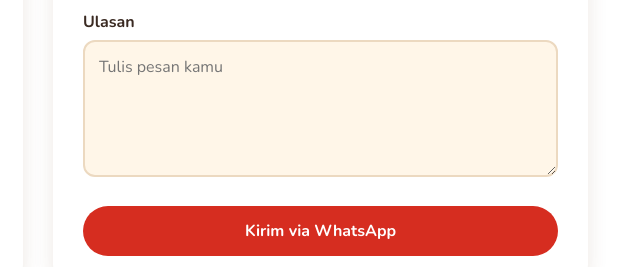
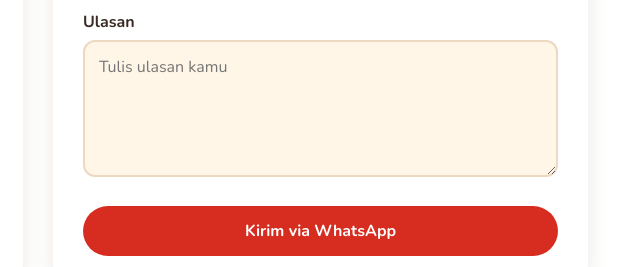
Before and after one commit to fharizgemink-tech/Ayam-Geprek-EnJRizz-, a plain HTML site: page index.html in a window 1280 px wide. Shown: the part 6680-6947 px from the top of the page, 602-1242 px from the left. Drawn offline with nearby package versions, Linux system fonts and the light colour scheme; a script that the page names is missing; files whose address does not match are found by name.

Commit message:
Update index.html

```diff
--- a/index.html
+++ b/index.html
@@ -431,7 +431,7 @@
             <label for="email">Email (opsional)</label>
             <input type="email" id="email" placeholder="email@contoh.com">
             <label for="pesan">Ulasan</label>
-            <textarea id="pesan" rows="4" placeholder="Tulis pesan kamu"></textarea>
+            <textarea id="pesan" rows="4" placeholder="Tulis ulasan kamu"></textarea>
             <button type="submit" class="btn btn-primary">Kirim via WhatsApp</button>
           </form>
         </div>
```
